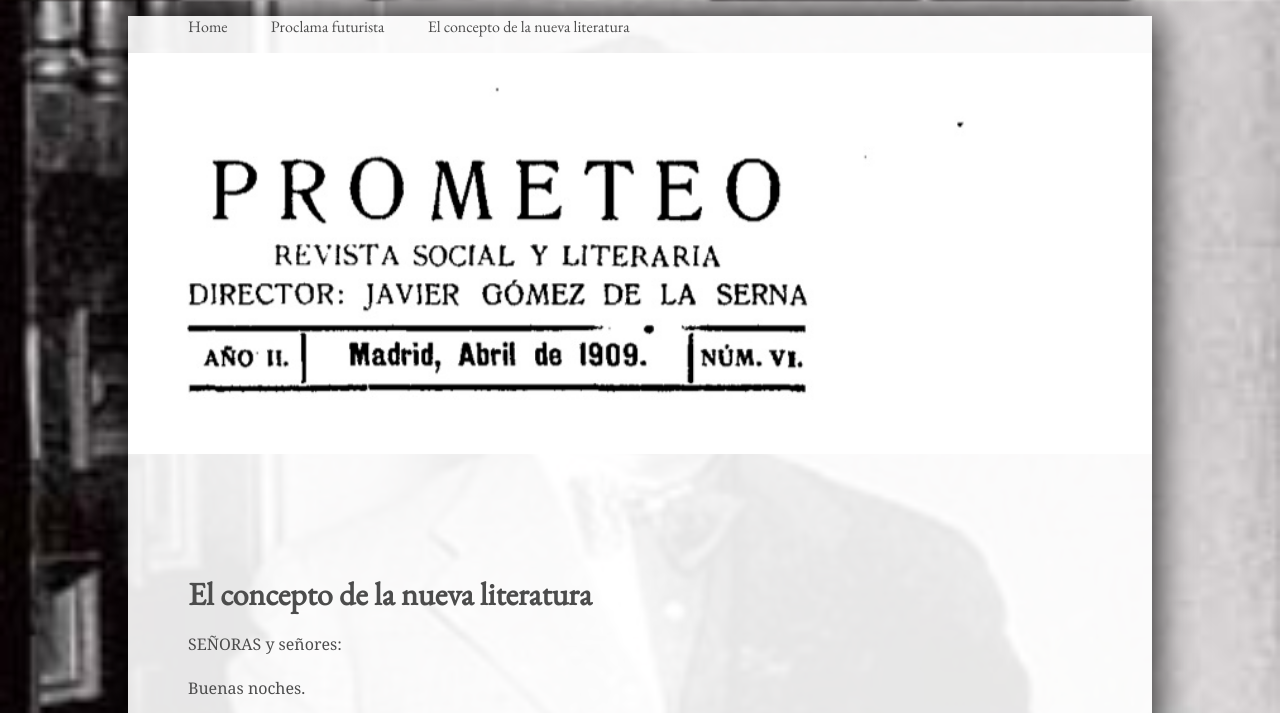
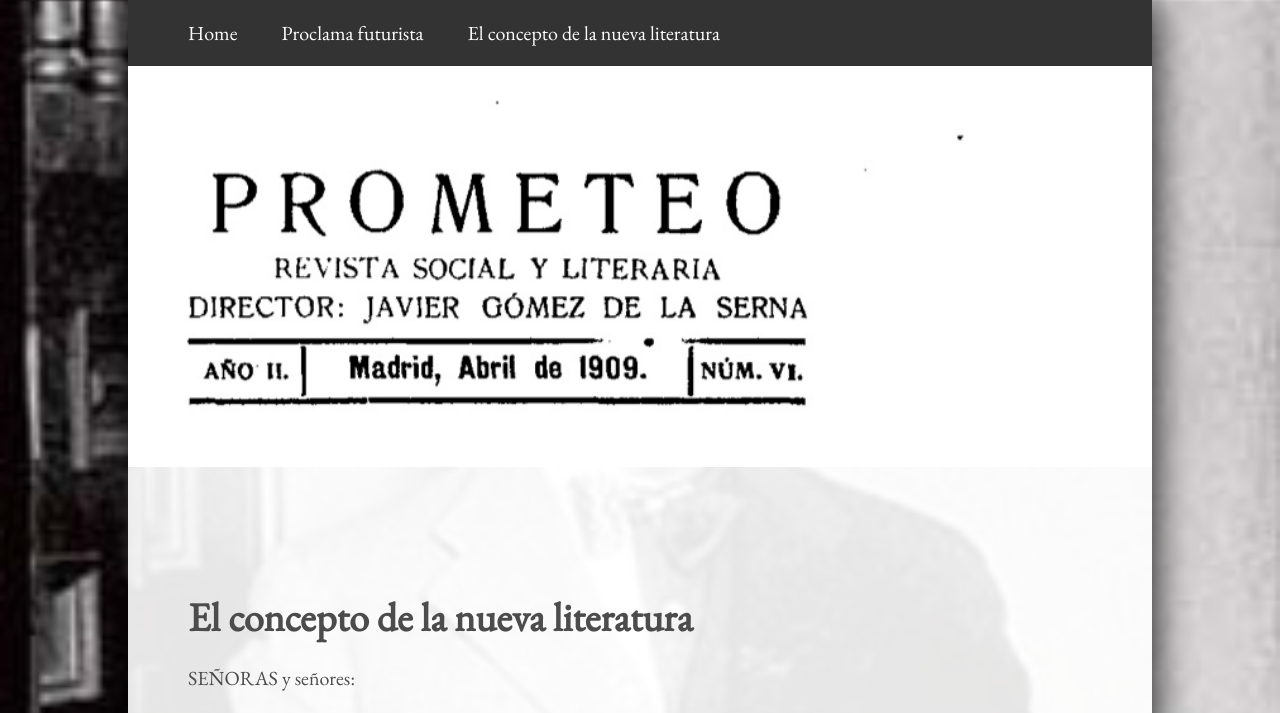
Before and after one commit to josebakmoreno/lanuevaliteratura, a plain HTML site: page index.html in a window 1280 px wide. Shown: the top 713 px of the page. Drawn offline with nearby package versions, Linux system fonts and the light colour scheme.

Commit message:
actualizacion

```diff
--- a/index.html
+++ b/index.html
@@ -13,9 +13,9 @@
 
      <nav>
          <ul>
-            <li><a href="">Home</a></li>
-            <li><a href="">Proclama futurista</a></li>
-            <li><a href="">El concepto de la nueva literatura</a></li>
+            <li><a href="inicio.html">Home</a></li>
+            <li><a href="proclamafuturista.html">Proclama futurista</a></li>
+            <li><a href="index.html">El concepto de la nueva literatura</a></li>
 
          </ul>
    </nav>
--- a/proclamastyle.css
+++ b/proclamastyle.css
@@ -52,7 +52,7 @@ nav ul{
 
 nav li{
 	display: inline-block;
-	font:
+
 
 	}
 nav a{
@@ -64,7 +64,7 @@ nav a{
 
 main {margin: 40px auto;
 	padding: 80px;
-	line-height:175%
+	line-height:175%;
 
 }
 main img{
@@ -78,9 +78,7 @@ main img{
 
 }
 
-p {
-	font-family: Georgia, serif;
-}
+
 
 #signature{text-align: right;
 
--- a/style.css
+++ b/style.css
@@ -12,7 +12,7 @@ html{
 
 body {
 	font-family: 'EB Garamond', serif;
-	font-size: 100%;
+	font-size: 125%;
 	color:#4C4C4C;
 	background-color: #FFF5F0;
 	background: rgba(255,255,255,0.9);
@@ -48,10 +48,9 @@ margin-right:auto;*/
 }
 
 nav ul{
-
+	background-color: #333333;
 	list-style: none;
-	margin-left:0;
-	margin-right:0;}
+	margin:0;}
 
 nav li{
 	display: inline-block;
@@ -59,8 +58,9 @@ nav li{
 	}
 nav a{
 	text-decoration:none;
-	color:#4C4C4C;
+	color:#ffffff;
 	padding:20px;
+	display: block;
 }
 
 
@@ -80,9 +80,6 @@ main img{
 
 }
 
-p {
-	font-family: Georgia, serif;
-}
 
 #signature{text-align: right;
 
```
